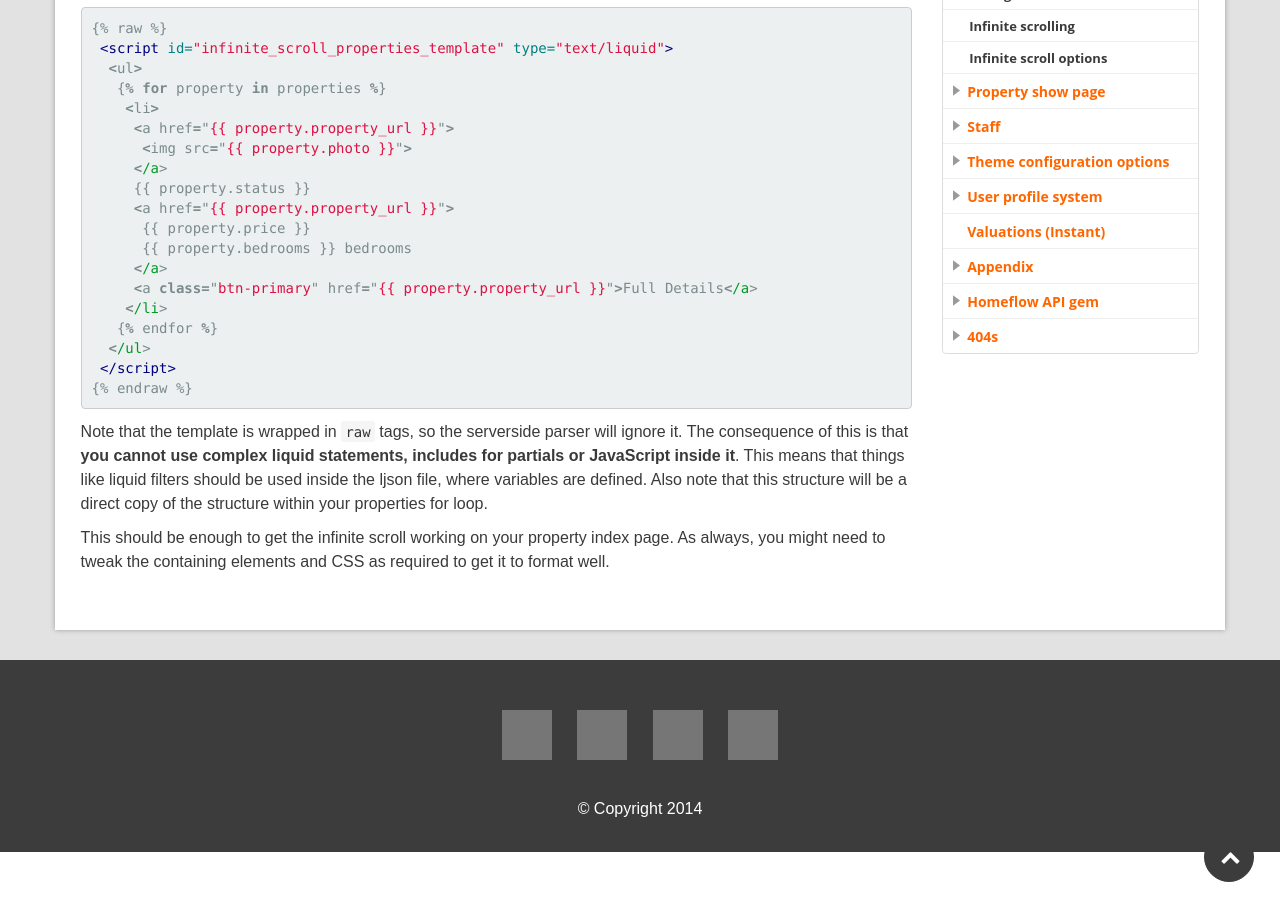
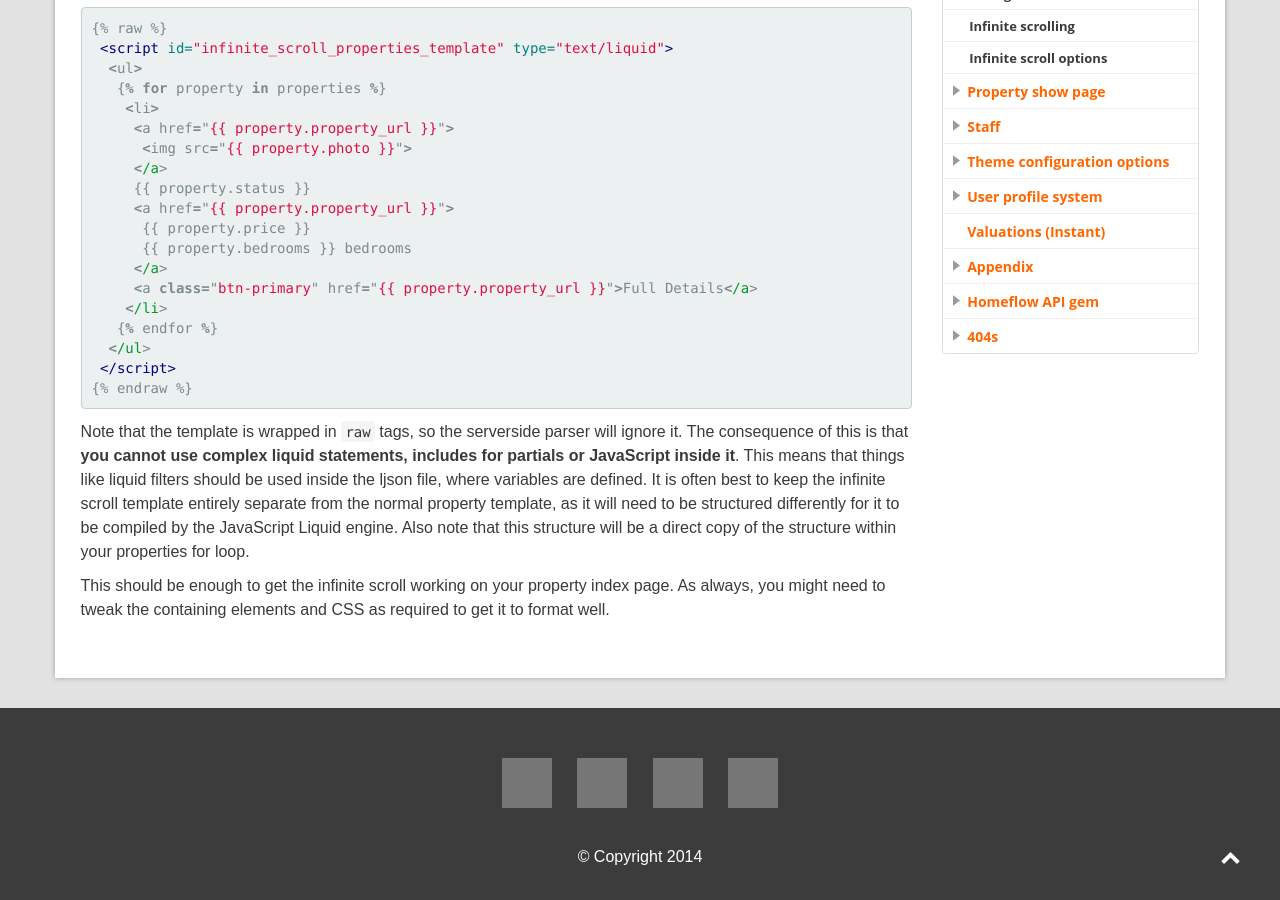
Before and after one commit to homeflow/homeflow.github.io, a Jekyll site: the page built from _posts/property-results/2014-01-15-infinite-scrolling.md, in a window 1280 px wide and 900 px high, scrolled down 1383 px, cut to the strip 0-900 px from the top of the window. Built offline with Jekyll 4.4.1, drawn with Linux system fonts in a browser that asks for light colours; grey boxes are pictures that could not be loaded.

Commit message:
Add info on keeping infinite scroll template and property template separate

```diff
--- a/_posts/property-results/2014-01-15-infinite-scrolling.md
+++ b/_posts/property-results/2014-01-15-infinite-scrolling.md
@@ -77,6 +77,6 @@ Now we can define a template that will be used by each infinite scroll page. As
 {% endraw %}{% raw %}{{% endraw %}% endraw %{% raw %}}{% endraw %}
 {% endhighlight %}
 
-Note that the template is wrapped in ``raw`` tags, so the serverside parser will ignore it. The consequence of this is that **you cannot use complex liquid statements, includes for partials or JavaScript inside it**. This means that things like liquid filters should be used inside the ljson file, where variables are defined. Also note that this structure will be a direct copy of the structure within your properties for loop.
+Note that the template is wrapped in ``raw`` tags, so the serverside parser will ignore it. The consequence of this is that **you cannot use complex liquid statements, includes for partials or JavaScript inside it**. This means that things like liquid filters should be used inside the ljson file, where variables are defined. It is often best to keep the infinite scroll template entirely separate from the normal property template, as it will need to be structured differently for it to be compiled by the JavaScript Liquid engine. Also note that this structure will be a direct copy of the structure within your properties for loop.
 
 This should be enough to get the infinite scroll working on your property index page. As always, you might need to tweak the containing elements and CSS as required to get it to format well.
```
Also changed, not shown: _posts/maps/2014-01-03-branch-maps.md (+1 -1 lines).
